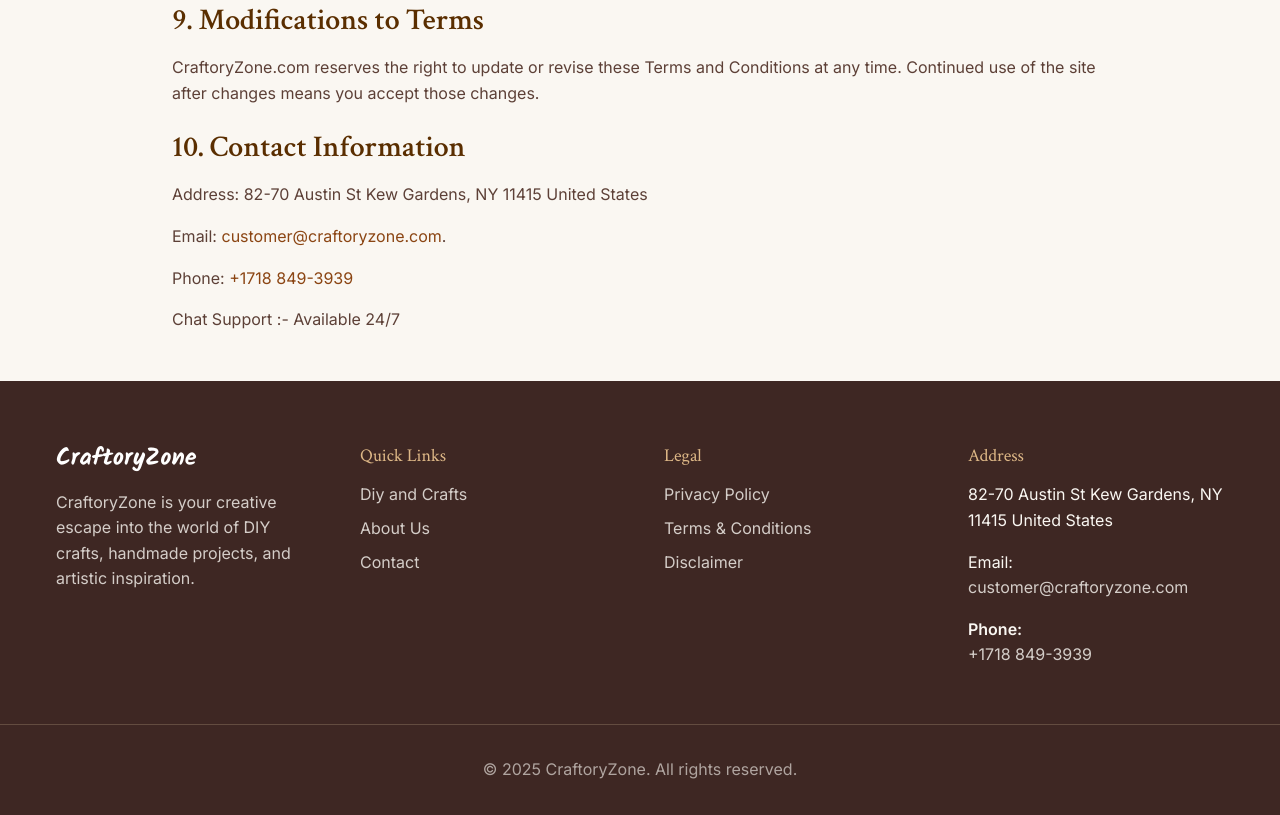
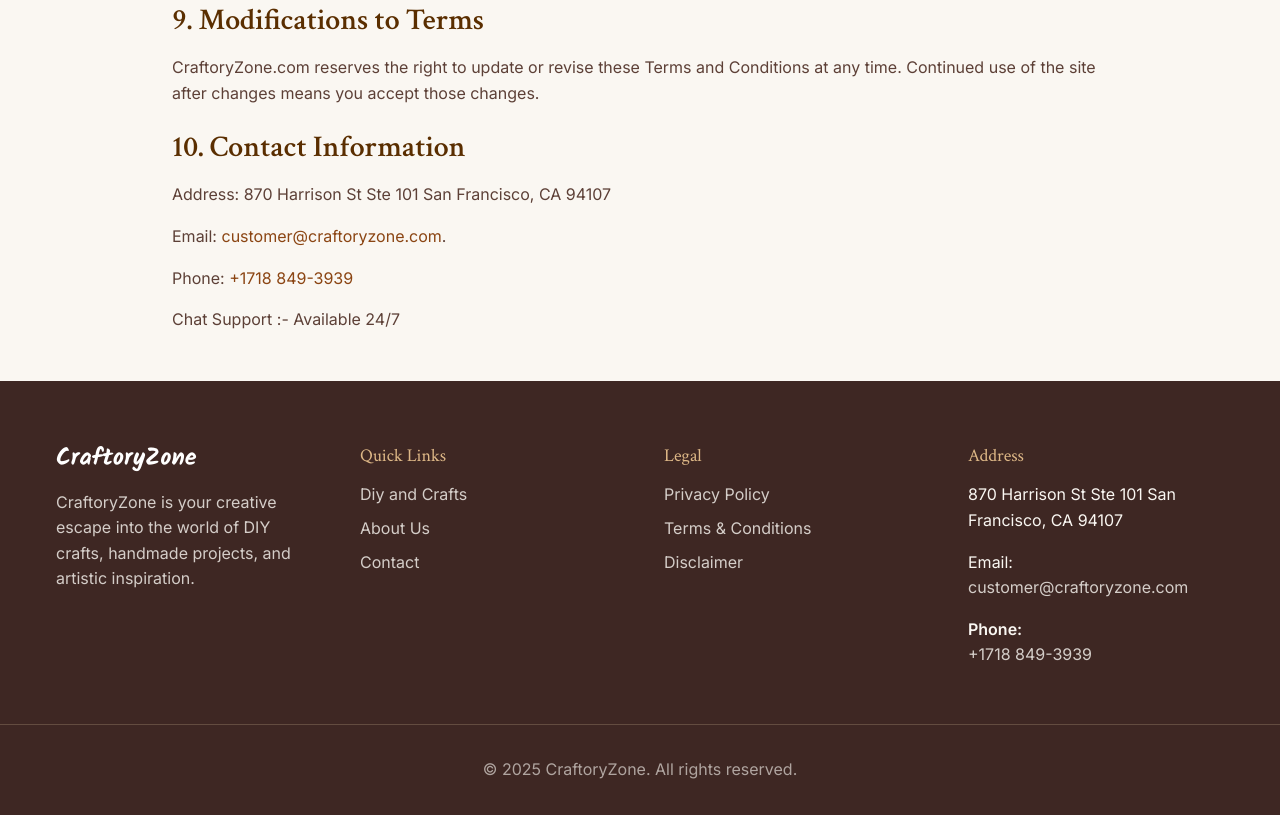
Before and after one commit to DivyanshiShrivastav04/craftoryzone, a website built with Vite: page terms-conditions.html in a window 1280 px wide. Shown: the part 1739-2554 px from the top of the page. Built offline with nearby package versions, Linux system fonts and the light colour scheme.

Commit message:
Update terms-conditions.html

```diff
--- a/terms-conditions.html
+++ b/terms-conditions.html
@@ -184,7 +184,7 @@
     <p>CraftoryZone.com reserves the right to update or revise these Terms and Conditions at any time. Continued use of the site after changes means you accept those changes.</p>
 
     <h3>10. Contact Information</h3>
-     <p>Address: 82-70 Austin St Kew Gardens, NY 11415 United States</p>
+     <p>Address: 870 Harrison St Ste 101 San Francisco, CA 94107</p>
     <p>Email: <a href="mailto:customer@craftoryzone.com">customer@craftoryzone.com</a>.</p><p>Phone: <a href="tel:+17188493939" style="text-decoration: none;">+1718 849-3939</a></p>
     <p>Chat Support :- Available 24/7</p>
 
@@ -229,7 +229,7 @@
           <div class="footer-legal">
             <h4>Address</h4>
             <ul>
-              <li><p style="color: #FAF7F2;">82-70 Austin St Kew Gardens, NY 11415 United States</p></li>
+              <li><p style="color: #FAF7F2;">870 Harrison St Ste 101 San Francisco, CA 94107</p></li>
               <li><p style="color: #faf7f2;">Email: <a href="mailto:customer@craftoryzone.com" style="text-decoration: none;">customer@craftoryzone.com</a></p></li>
               <li><strong>Phone:</strong><br>
       <a href="tel:+17188493939" style="text-decoration: none;">+1718 849-3939</a>
```
